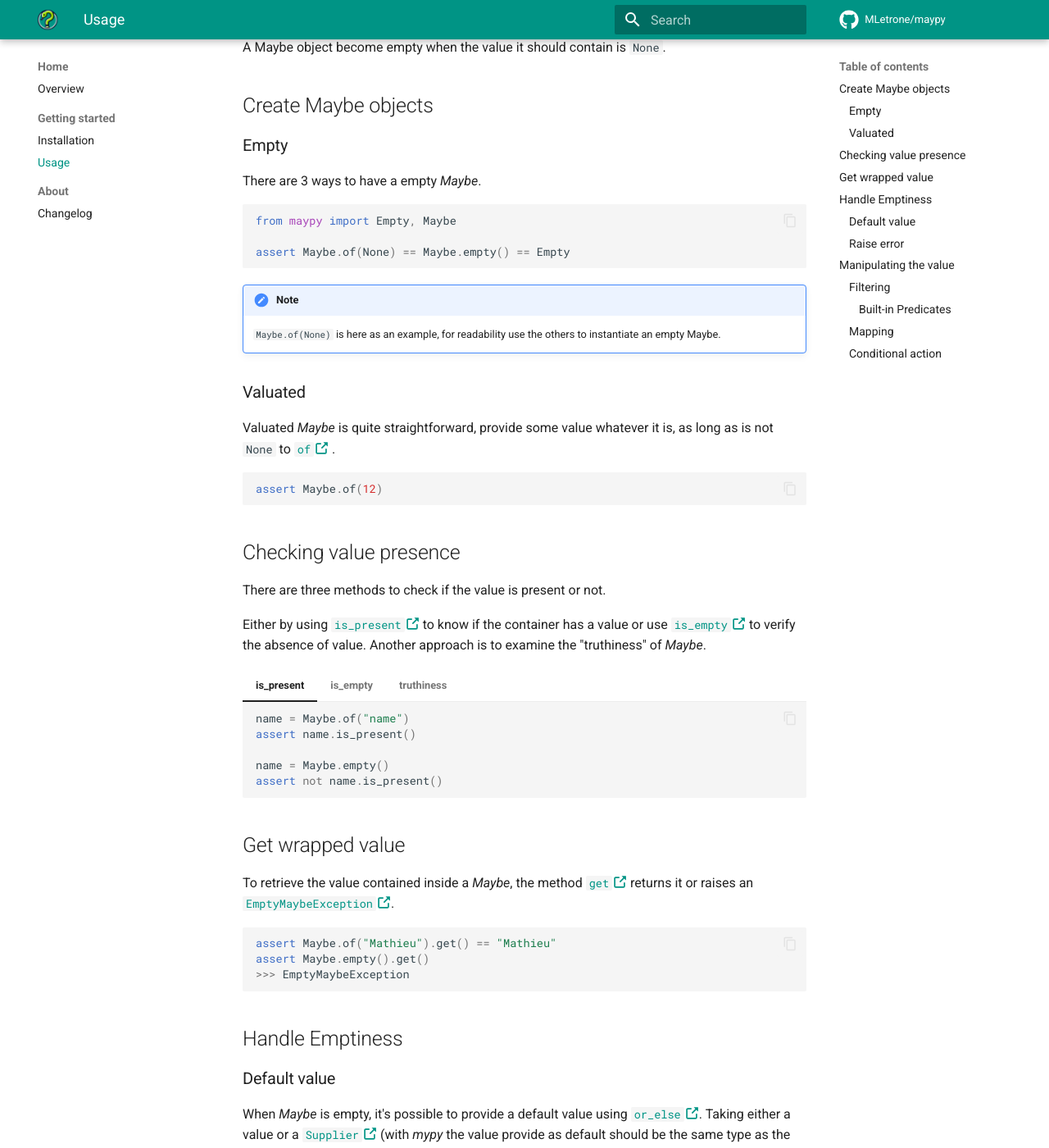
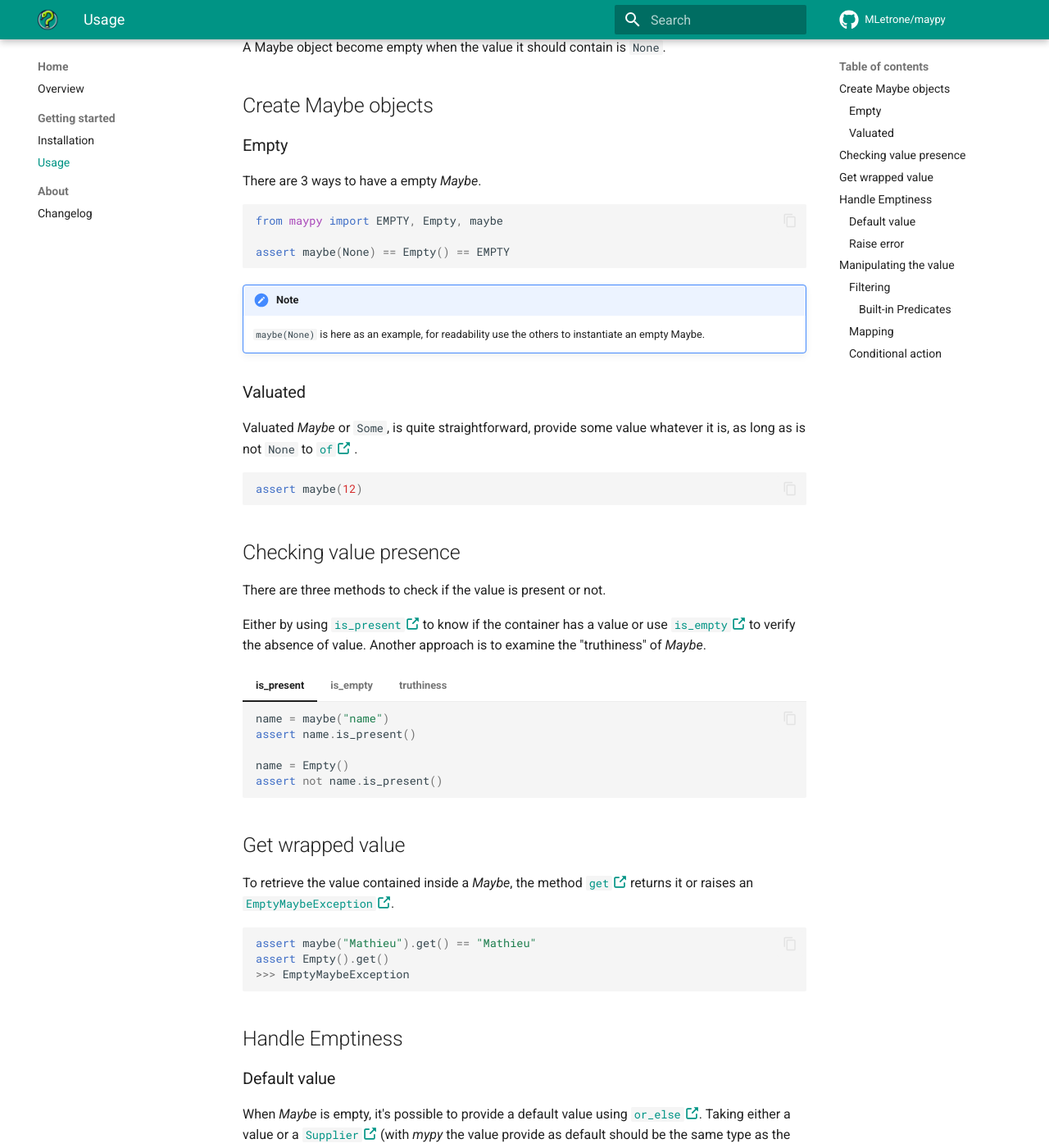
Before and after one commit to mLetrone/maypy, an MkDocs documentation site: the page built from docs/pages/usage.md, in a window 1280 px wide and 1400 px high, scrolled down 317 px. Shown: the whole window at 82% size. Built offline with MkDocs 1.6.1 and Material for MkDocs 9.7.7, drawn with Linux system fonts in a browser that asks for light colours; emoji names are drawn with the system emoji font; comment, search, counter and statistics services are not loaded; some of the changed text lies outside the part shown.

Commit message:
feat(type)!: use callable instead of protocols
BREAKING CHANGE

````diff
--- a/docs/pages/usage.md
+++ b/docs/pages/usage.md
@@ -13,20 +13,20 @@ A Maybe object become empty when the value it should contain is `None`.
 There are 3 ways to have a empty _Maybe_.
 
 ```py
-from maypy import Empty, Maybe
+from maypy import EMPTY, Empty, maybe
 
-assert Maybe.of(None) == Maybe.empty() == Empty
+assert maybe(None) == Empty() == EMPTY
 ```
 !!! note
-    `Maybe.of(None)` is here as an example, for readability use the others to instantiate an empty Maybe.
+    `maybe(None)` is here as an example, for readability use the others to instantiate an empty Maybe.
 
 
 ### Valuated
 
-Valuated _Maybe_ is quite straightforward, provide some value whatever it is, as long as is not `None` to [`of`:octicons-link-external-16:](maybe.md#maypy._maybe.Maybe.of) .
+Valuated _Maybe_ or `Some`, is quite straightforward, provide some value whatever it is, as long as is not `None` to [`of`:octicons-link-external-16:](maybe.md#maypy._maybe.Some) .
 
 ```python
-assert Maybe.of(12)
+assert maybe(12)
 ```
 
 ## Checking value presence
@@ -40,26 +40,26 @@ Another approach is to examine the "truthiness" of _Maybe_.
 
 === "is_present"
     ```python
-    name = Maybe.of("name")
+    name = maybe("name")
     assert name.is_present()
 
-    name = Maybe.empty()
+    name = Empty()
     assert not name.is_present()
     ```
 
 === "is_empty"
     ```python
-    name = Maybe.of("name")
+    name = maybe("name")
     assert not name.is_empty()
 
-    name = Maybe.empty()
+    name = Empty()
     assert name.is_empty()
     ```
 === "truthiness"
     ```python
-    assert Maybe.of("name")
+    assert maybe("name")
 
-    assert not Maybe.empty()
+    assert not Empty()
     ```
 ## Get wrapped value
 
@@ -67,8 +67,8 @@ To retrieve the value contained inside a _Maybe_, the method [`get`:octicons-lin
 returns it or raises an [`EmptyMaybeException`:octicons-link-external-16:](exceptions.md#maypy._exceptions.EmptyMaybeException).
 
 ```python
-assert Maybe.of("Mathieu").get() == "Mathieu"
-assert Maybe.empty().get()
+assert maybe("Mathieu").get() == "Mathieu"
+assert Empty().get()
 >>> EmptyMaybeException
 ```
 
@@ -83,7 +83,7 @@ Taking either a value or a [`Supplier`:octicons-link-external-16:](functional.md
     ```python
     assert Maybe.empty().or_else(12) == 12
 
-    assert Maybe.of("present").or_else("absent") == "present"
+    assert maybe("present").or_else("absent") == "present"
     ```
 
     !!! warning
@@ -106,7 +106,7 @@ Taking either a value or a [`Supplier`:octicons-link-external-16:](functional.md
     ```python
     assert Maybe.empty().or_else(lambda: 12) == 12
 
-    assert Maybe.of("present").or_else(lambda: "absent") == "present"
+    assert maybe("present").or_else(lambda: "absent") == "present"
     ```
 
     !!! tips
@@ -120,8 +120,8 @@ Taking either a value or a [`Supplier`:octicons-link-external-16:](functional.md
 
         assert Maybe.empty().or_else(populate_data) == ["python", "c++", "c", "java"]
         >>> "invocation of populate_data"
-        assert Maybe.of(["ruby", "kotlin"]).or_else(populate_data) == ["ruby", "kotlin"]
-        assert Maybe.of(["ruby", "kotlin"]).or_else(populate_data()) == ["ruby", "kotlin"]
+        assert maybe(["ruby", "kotlin"]).or_else(populate_data) == ["ruby", "kotlin"]
+        assert maybe(["ruby", "kotlin"]).or_else(populate_data()) == ["ruby", "kotlin"]
         >>> "invocation of populate_data"
         ```
 
@@ -136,7 +136,7 @@ class CustomError(Exception):
 
 assert Maybe.empty().or_else_raise(CustomError())
 >>> CustomError
-assert Maybe.of(12).or_else_raise(CustomError()) == 12
+assert maybe(12).or_else_raise(CustomError()) == 12
 ```
 
 ## Manipulating the value
@@ -166,8 +166,8 @@ otherwise an empty _Maybe_ is returned.
 ```python
 price = 999.99
 
-assert Maybe.of(price).filter(lambda x: x <= 1000).is_present()
-assert Maybe.of(price).filter(lambda x: x >= 1000).is_empty()
+assert maybe(price).filter(lambda x: x <= 1000).is_present()
+assert maybe(price).filter(lambda x: x >= 1000).is_empty()
 ```
 
 You may wonder why using it and what is the gain. Let's dive on a more concrete example!
@@ -211,7 +211,7 @@ class Movie:
     ```python
     from maypy import Maybe
 
-    assert Maybe.of(movie).filter(lambda film: 1990 <= film.year <= 2005).is_present()
+    assert maybe(movie).filter(lambda film: 1990 <= film.year <= 2005).is_present()
     ```
 
 ### Mapping
@@ -225,7 +225,7 @@ Reusing last example, getting the number of oscars rewarding the movie.
 movie = Movie("Luc Besson", "Taxi", 1998, ["comedy"])
 
 assert (
-        Maybe.of(movie)
+        maybe(movie)
         .map(lambda film: movie.oscars)
         .map(lambda oscars: len(oscars))
         .or_else(0) == 0
@@ -243,7 +243,7 @@ VALID_BOOLS = ("y", "n", "yes", "no")
 user_input = "y "
 
 assert (
-    Maybe.of(user_input)
+    maybe(user_input)
     .map(lambda input_: input_.strip())
     .filter(one_of(VALID_BOOLS))
     .is_present()
@@ -257,7 +257,7 @@
 on the wrapped value if present, otherwise nothing will happen.
 
 ```python
-Maybe.of("name").if_present(lambda val: print(val))
+maybe("name").if_present(lambda val: print(val))
 ```
 
 !!! warning
````
Also changed, not shown: maypy/__init__.py (+5 -2 lines), README.md, 5 other files.
